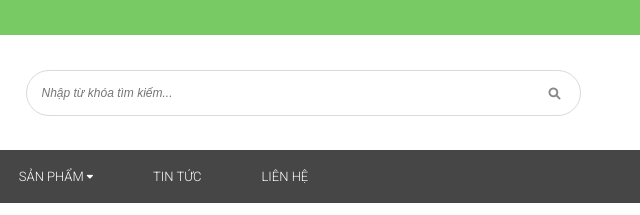
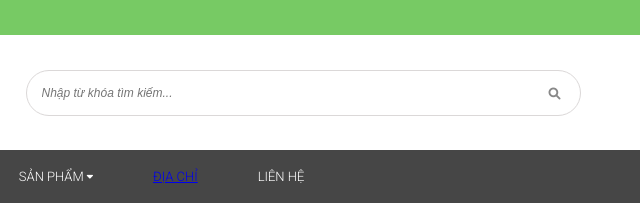
Before and after one commit to TungNguyen304/Test, a plain HTML site: page index.html in a window 1280 px wide. Shown: the top 215 px of the page, 337-977 px from the left. Drawn offline with Linux system fonts and the light colour scheme.

Commit message:
bulid web

```diff
--- a/index.html
+++ b/index.html
@@ -105,7 +105,9 @@
                                     </ul>
                                 </div>
                             </li>
-                            <li class="navbar-list-item">TIN TỨC</li>
+                            <li class="navbar-list-item">
+                                <a href="./map.html">ĐỊA CHỈ</a>
+                            </li>
                             <li class="navbar-list-item">LIÊN HỆ</li>
                         </ul>
                     </div>
```
Also changed, not shown: map.html (added, +12 -0 lines).
